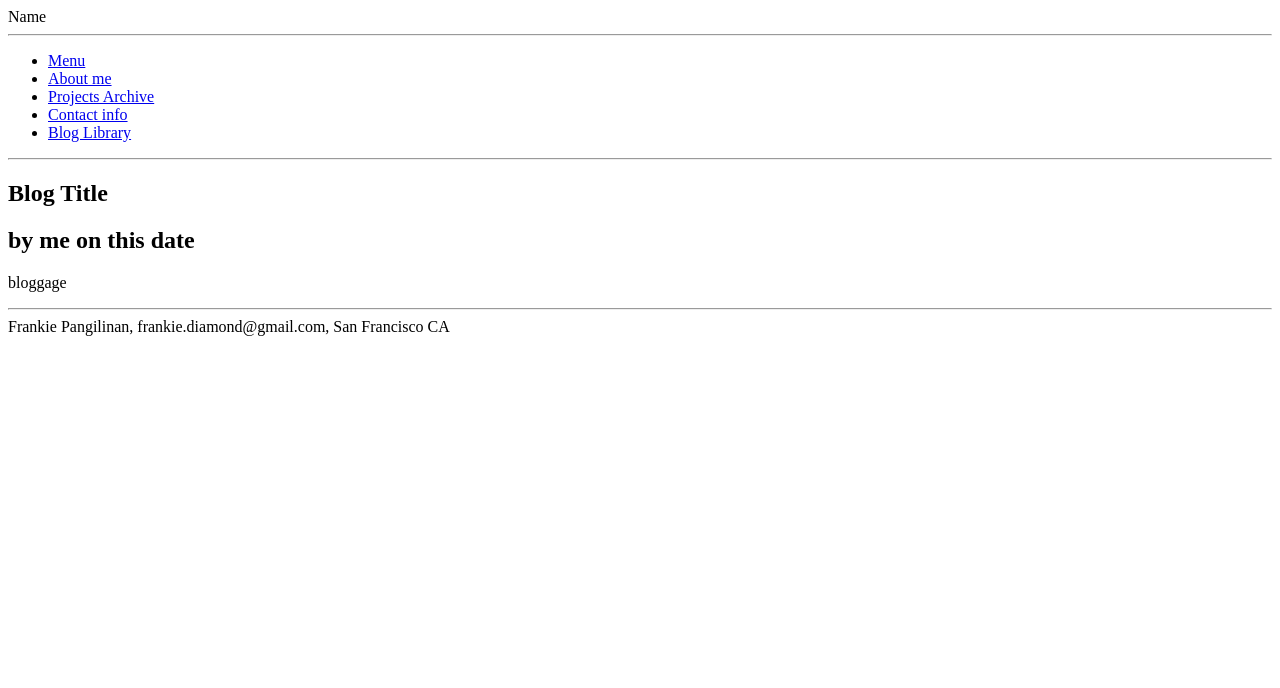
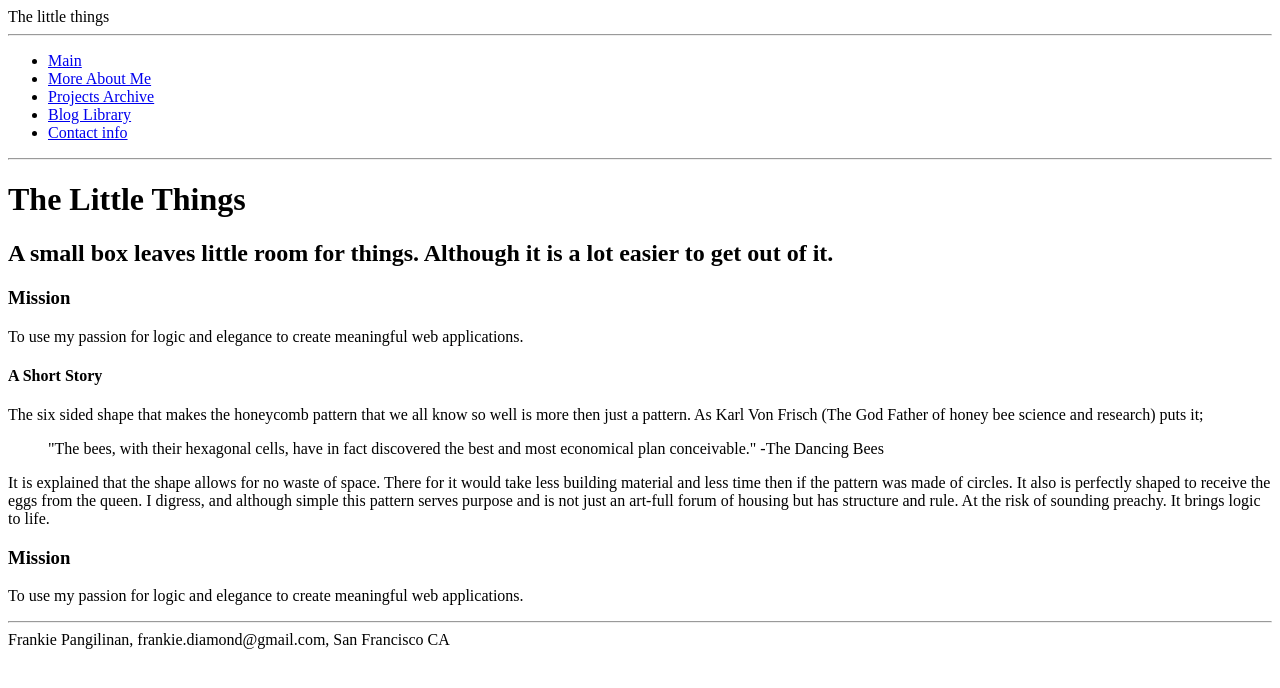
Before and after one commit to frankiebee/frankiebee.github.io, a plain HTML site: page index.html in a window 1280 px wide. Drawn offline with Linux system fonts and the light colour scheme.

Commit message:
Add content

```diff
--- a/index.html
+++ b/index.html
@@ -1,25 +1,37 @@
 <!DOCTYPE html>
-<html>
-<title>Home Page</title>
+<title>Tile goes here.</title>
 <body>
-<header>Name</header>
+<header>The little things</header>
 <hr>
 <ul>
-<li><a href ='#'> Menu</a></li>
-<li><a href ='#'> About me</a></li>
+<li><a href ='#'> Main</a></li>
+<li><a href ='#'> More About Me</a></li>
 <li><a href ='#'> Projects Archive</a></li>
+<li><a href ='blog/blog-index'> Blog Library </a></li>
 <li><a href ='#'> Contact info</a></li>
-<li><a href ='#'> Blog Library </a></li>
 </ul>
 <hr>
-<article>
-  <h1>Blog Title</h1>
-  <h2>by me on this date</h2>
+  <h1>The Little Things</h1>
+
+  <h2>A small box leaves little room for things. Although it is a lot easier to get out of it.
+</h2>
+
+  <h3>Mission</h3>
+  <p>To use my passion for logic and elegance to create meaningful web applications.</p>
+
+  <article>
+  <h4>A Short Story</h4>
   <p>
-bloggage
+  The six sided shape that makes the honeycomb pattern that we all know so well is more then just a pattern. As Karl Von Frisch (The God Father of honey bee science and research) puts it;
+  <blockquote>"The bees, with their hexagonal cells, have in fact discovered the best and most economical plan conceivable." -The Dancing Bees
+  </blockquote>
+  It is explained that the shape allows for no waste of space. There for it would take less building material and less time then if the pattern was made of circles. It also is perfectly shaped to receive the eggs from the queen. I digress, and although simple this pattern serves purpose and is not just an art-full forum of housing but has structure and rule. At the risk of sounding preachy. It brings logic to life.
   </p>
-</article>
+  </article>
+  <h3>Mission</h3>
+  <p>To use my passion for logic and elegance to create meaningful web applications.</p>
+
 <hr>
 <footer>Frankie Pangilinan, frankie.diamond@gmail.com, San Francisco CA</footer>
 </body>
-</html>
+<!--  >
```
